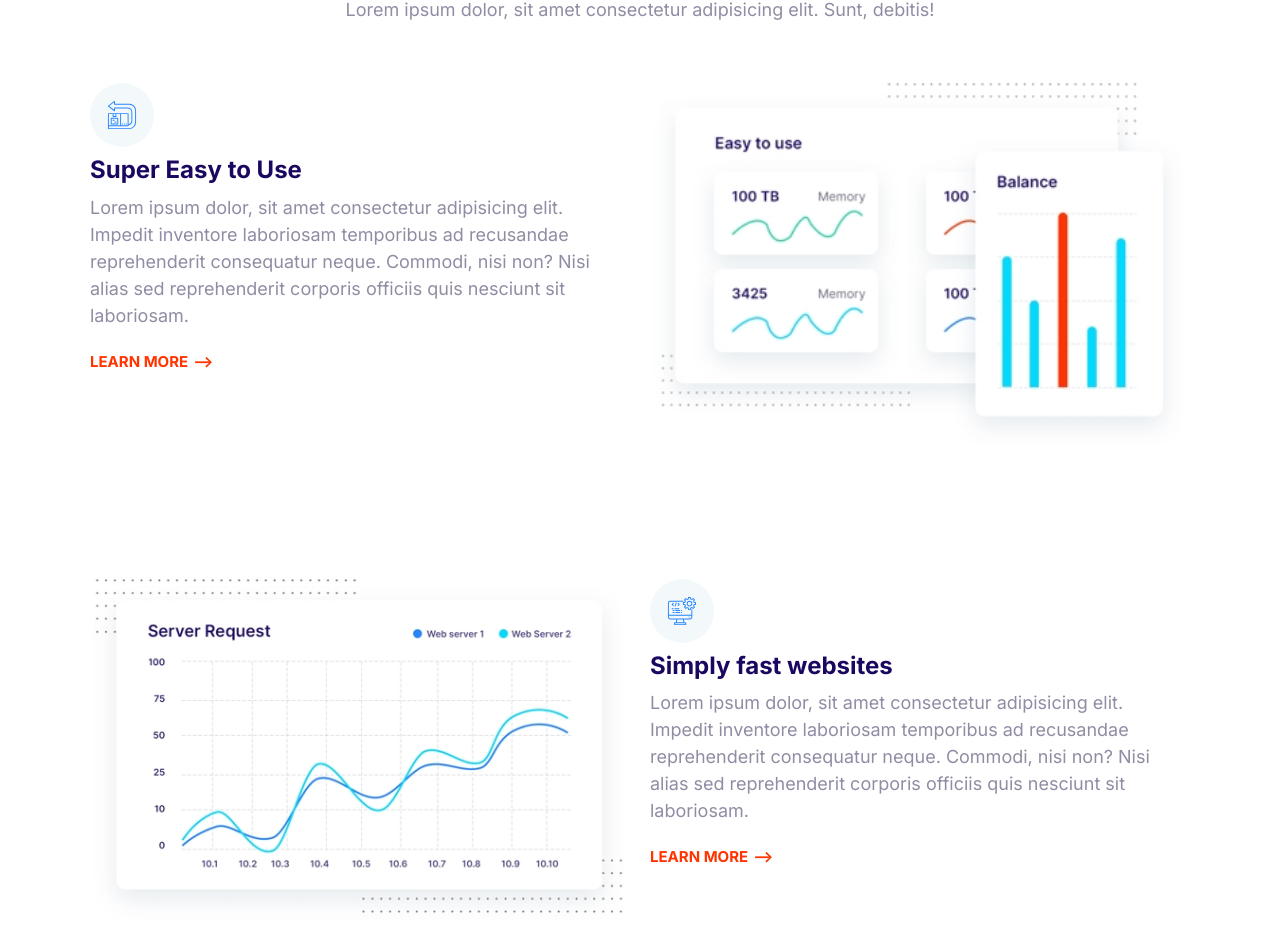
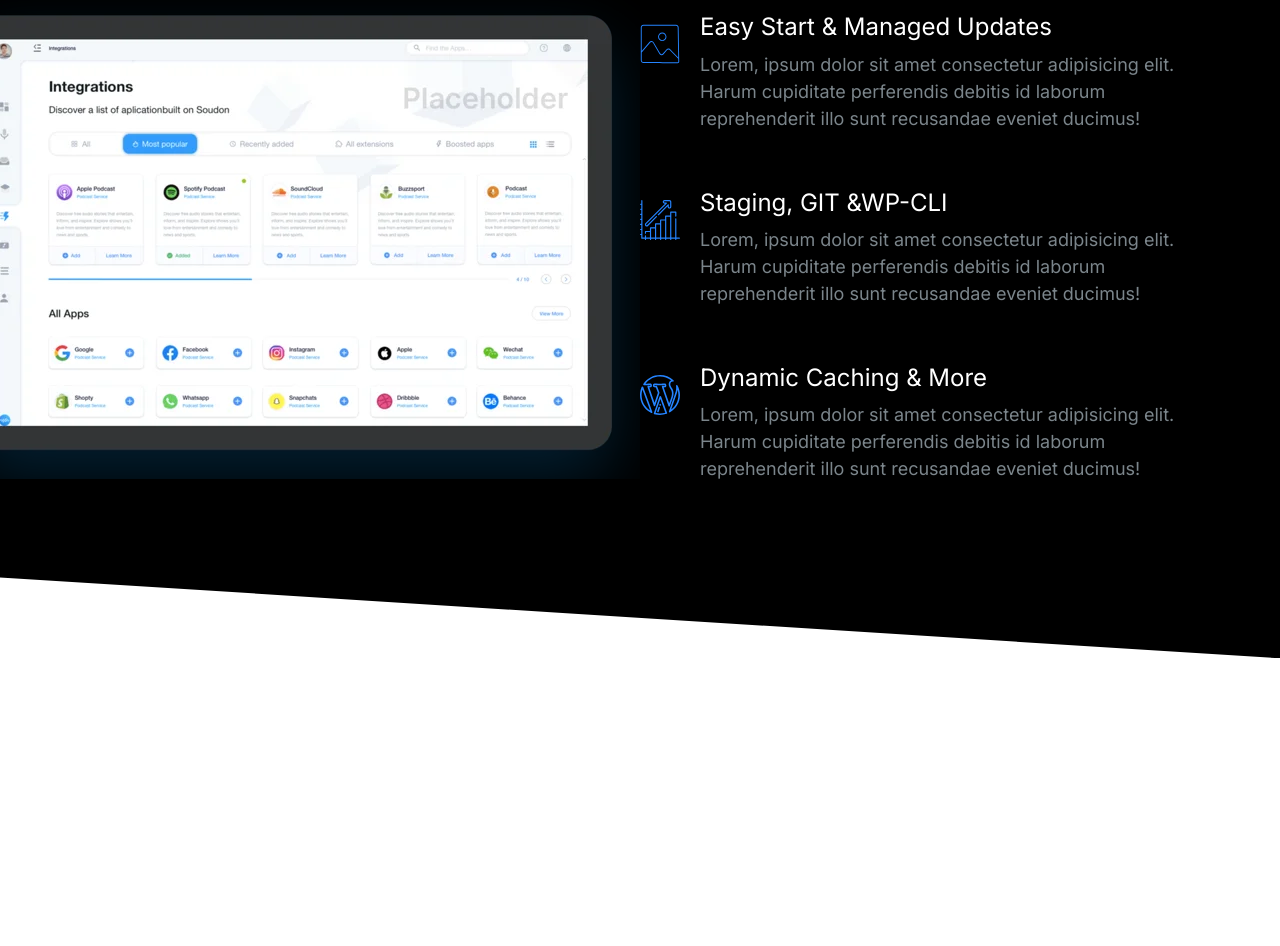
Before and after one commit to NathanielKhallil/CSS-PART-3, a plain HTML site: page index.html in a window 1280 px wide. Shown: the part 151-1097 px from the top of the page. After the commit the page ends 809 px from the top, so only its background shows below. Drawn offline with Linux system fonts and the light colour scheme.

Commit message:
Created showcase-block comp, update typography

```diff
--- a/CSS/styles.css
+++ b/CSS/styles.css
@@ -16,6 +16,11 @@
 }
 
 /* typography */
+
+::selection {
+  background: var(--color-primary);
+  color: #fff;
+}
 
 html {
   font-size: 62.5%;
@@ -47,6 +52,7 @@ h2 {
 
 h3 {
   font-size: 3rem;
+  font-weight: 500;
 }
 h4 {
   font-size: 2rem;
@@ -140,8 +146,6 @@ a {
 .list {
   list-style: none;
   padding-left: 0;
-
-  color: var(--color-headings);
 }
 
 .list--inline .list__item {
@@ -152,6 +156,7 @@ a {
 .list--tick {
   list-style-image: url(../Images/tick.svg);
   padding-left: 3rem;
+  color: var(--color-headings);
 }
 
 .list--tick .list__item {
@@ -433,6 +438,7 @@ a {
 
 .media {
   display: flex;
+  margin-bottom: 4rem;
 }
 
 .media__title {
@@ -624,7 +630,9 @@ a {
   color: #7b858b;
 }
 
-.block--dark .block__heading {
+.block--dark h1,
+.block--dark h2,
+.block--dark h3 {
   color: white;
 }
 
@@ -634,12 +642,12 @@ a {
 
 .block--skewed--right {
   padding-bottom: calc(var(--padding-vertical) + 4rem);
-  clip-path: polygon(0% 0%, 100% 0%, 100% 100%, 0% 80%);
+  clip-path: polygon(0% 0%, 100% 0%, 100% 100%, 0% 90%);
 }
 
 .block--skewed--left {
   padding-bottom: calc(var(--padding-vertical) + 4rem);
-  clip-path: polygon(0% 0%, 100% 0%, 100% 80%, 0% 100%);
+  clip-path: polygon(0% 0%, 100% 0%, 100% 90%, 0% 100%);
 }
 
 .container {
@@ -710,10 +718,6 @@ a {
 }
 
 /* Hero */
-
-.hero {
-  clip-path: polygon(0% 0%, 100% 0%, 100% 90%, 0% 100%);
-}
 
 .hero__tagline {
   font-size: 2rem;
@@ -798,3 +802,23 @@ a {
     order: 2;
   }
 }
+
+/* Showcase Block */
+
+.block-showcase__image > img {
+  width: 100%;
+}
+
+@media screen and (min-width: 768px) {
+  .block-showcase .grid {
+    grid-template-columns: 50% 50%;
+  }
+
+  .block-showcase__image {
+    justify-self: end;
+  }
+  .block-showcase__image > img {
+    width: auto;
+    max-width: 700px;
+  }
+}
--- a/index.html
+++ b/index.html
@@ -15,109 +15,81 @@
     <link rel="stylesheet" href="/CSS/styles.css" />
   </head>
   <body>
-    <section class="block container">
+    <section class="block block--dark block--skewed--right block-showcase">
       <header class="block__header">
-        <h2>Host on the Cloud to Keep Growing</h2>
-        <p>
-          Lorem ipsum dolor, sit amet consectetur adipisicing elit. Sunt,
-          debitis!
-        </p>
+        <h2>User-friendly Control Panel</h2>
       </header>
-      <article class="grid grid--1x2 feature">
-        <div class="feature__content">
-          <span class="icon-container">
-            <svg class="icon icon--primary icon--small">
-              <use xlink:href="images/sprite.svg#easy"></use>
-            </svg>
-          </span>
-          <h3 class="feature__heading">Super Easy to Use</h3>
-          <p>
-            Lorem ipsum dolor, sit amet consectetur adipisicing elit. Impedit
-            inventore laboriosam temporibus ad recusandae reprehenderit
-            consequatur neque. Commodi, nisi non? Nisi alias sed reprehenderit
-            corporis officiis quis nesciunt sit laboriosam.
-          </p>
-          <a href="#" class="link-arrow">Learn More</a>
-        </div>
-        <picture>
+      <div class="container grid grid--1x2">
+        <picture class="block-showcase__image">
           <source
             type="image/webp"
-            srcset="images/easy.webp 1x, Images/easy@2x.webp 2x"
+            srcset="images/ipad.webp 1x, images/ipad@2x.webp 2x"
           />
 
           <source
-            type="image/jpg"
-            srcset="images/easy.jpg 1x, Images/easy@2x.jpg 2x"
+            type="image/png"
+            srcset="images/ipad.png 1x, images/ipad@2x.png 2x"
           />
 
-          <img class="feature__image" src="/Images/easy@2x.jpg" alt="" />
+          <img src="/Images/ipad.png" alt="" />
         </picture>
-      </article>
+        <ul class="list">
+          <li>
+            <div class="media">
+              <div class="media__image">
+                <svg class="icon icon--primary">
+                  <use xlink:href="images/sprite.svg#snap"></use>
+                </svg>
+              </div>
 
-      <article class="grid grid--1x2 feature">
-        <div class="feature__content">
-          <span class="icon-container">
-            <svg class="icon icon--primary icon--small">
-              <use xlink:href="images/sprite.svg#computer"></use>
-            </svg>
-          </span>
-          <h3 class="feature__heading">Simply fast websites</h3>
-          <p>
-            Lorem ipsum dolor, sit amet consectetur adipisicing elit. Impedit
-            inventore laboriosam temporibus ad recusandae reprehenderit
-            consequatur neque. Commodi, nisi non? Nisi alias sed reprehenderit
-            corporis officiis quis nesciunt sit laboriosam.
-          </p>
+              <div class="media__body">
+                <h3 class="media__title">Easy Start & Managed Updates</h3>
+                <p>
+                  Lorem, ipsum dolor sit amet consectetur adipisicing elit.
+                  Harum cupiditate perferendis debitis id laborum reprehenderit
+                  illo sunt recusandae eveniet ducimus!
+                </p>
+              </div>
+            </div>
+          </li>
+          <li>
+            <div class="media">
+              <div class="media__image">
+                <svg class="icon icon--primary">
+                  <use xlink:href="images/sprite.svg#growth"></use>
+                </svg>
+              </div>
 
-          <a href="#" class="link-arrow">Learn More</a>
-        </div>
+              <div class="media__body">
+                <h3 class="media__title">Staging, GIT &WP-CLI</h3>
+                <p>
+                  Lorem, ipsum dolor sit amet consectetur adipisicing elit.
+                  Harum cupiditate perferendis debitis id laborum reprehenderit
+                  illo sunt recusandae eveniet ducimus!
+                </p>
+              </div>
+            </div>
+          </li>
+          <li>
+            <div class="media">
+              <div class="media__image">
+                <svg class="icon icon--primary">
+                  <use xlink:href="images/sprite.svg#wordpress"></use>
+                </svg>
+              </div>
 
-        <picture>
-          <source
-            type="image/webp"
-            srcset="images/fast.webp 1x, Images/fast@2x.webp 2x"
-          />
-
-          <source
-            type="image/jpg"
-            srcset="images/fast.jpg 1x, Images/fast@2x.jpg 2x"
-          />
-
-          <img class="feature__image" src="/Images/fast@2x.jpg" alt="" />
-        </picture>
-      </article>
-
-      <article class="grid grid--1x2 feature">
-        <div class="feature__content">
-          <span class="icon-container">
-            <svg class="icon icon--primary icon--small">
-              <use xlink:href="images/sprite.svg#settings"></use>
-            </svg>
-          </span>
-          <h3 class="feature__heading">Super Easy to Use</h3>
-          <p>
-            Lorem ipsum dolor, sit amet consectetur adipisicing elit. Impedit
-            inventore laboriosam temporibus ad recusandae reprehenderit
-            consequatur neque. Commodi, nisi non? Nisi alias sed reprehenderit
-            corporis officiis quis nesciunt sit laboriosam.
-          </p>
-
-          <a href="#" class="link-arrow">Learn More</a>
-        </div>
-        <picture>
-          <source
-            type="image/webp"
-            srcset="images/wordpress.webp 1x, Images/wordpress@2x.webp 2x"
-          />
-
-          <source
-            type="image/jpg"
-            srcset="images/wordpress.jpg 1x, Images/wordpress@2x.jpg 2x"
-          />
-
-          <img class="feature__image" src="/Images/wordpress@2x.jpg" alt="" />
-        </picture>
-      </article>
+              <div class="media__body">
+                <h3 class="media__title">Dynamic Caching & More</h3>
+                <p>
+                  Lorem, ipsum dolor sit amet consectetur adipisicing elit.
+                  Harum cupiditate perferendis debitis id laborum reprehenderit
+                  illo sunt recusandae eveniet ducimus!
+                </p>
+              </div>
+            </div>
+          </li>
+        </ul>
+      </div>
     </section>
 
     <script src="js/main.js"></script>
```
Also changed, not shown: Components/showcase-block.html (added, +76 -0 lines), Images/growth.svg (added), Images/ipad.png (added), Images/ipad.webp (added), Images/ipad@2x.png (added), Images/ipad@2x.webp (added), Images/resized/ipad.png (added).
